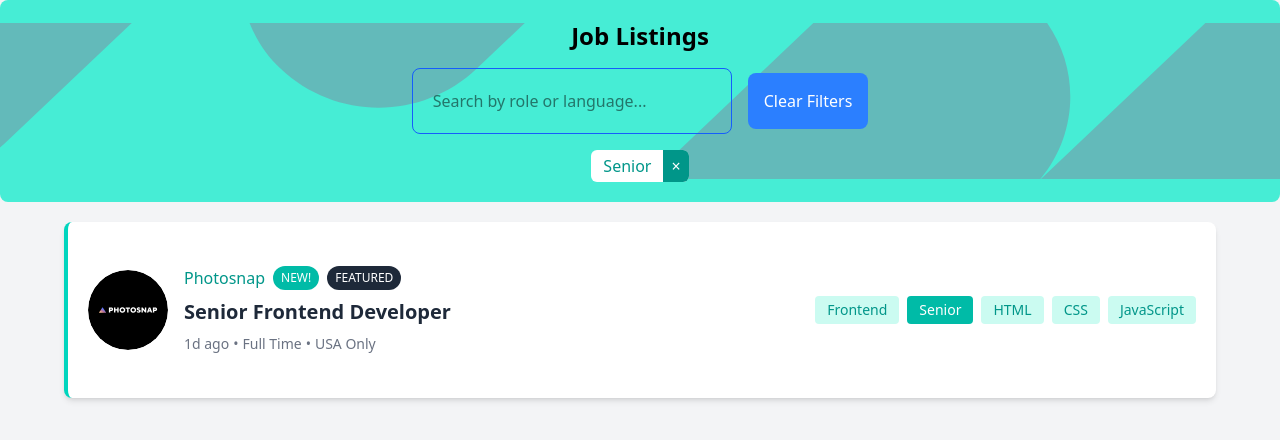
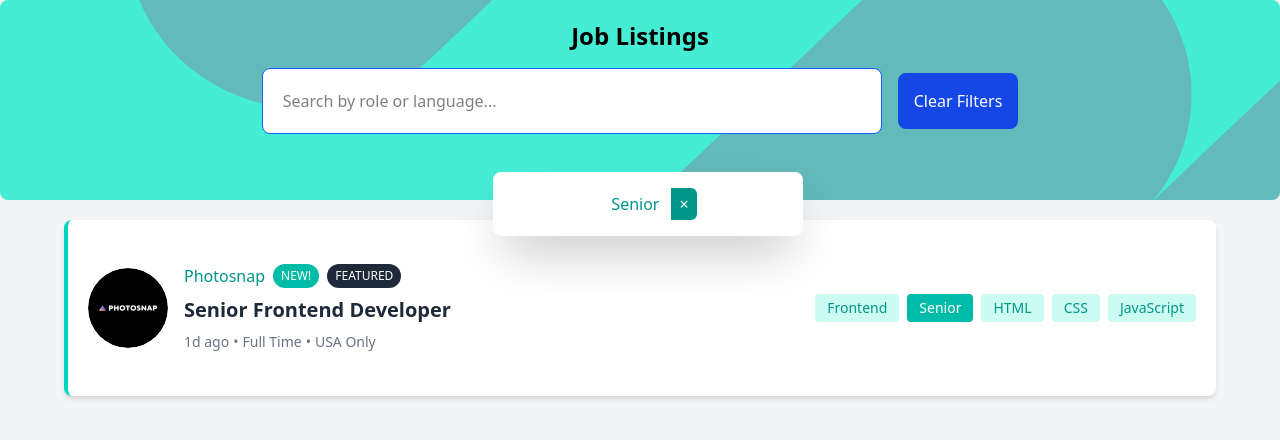
Before and after one commit to RivoltaAlpha/listing-react-hooks, a React (Vite) app: page / in a window 1280 px wide. Both pictures are taken after a click on the button "Senior". Shown: the top 440 px of the page. Built offline with nearby package versions, Linux system fonts and the light colour scheme.

Commit message:
improve styling and layout; enhance filter button and active filters display

```diff
--- a/src/Components/Header.tsx
+++ b/src/Components/Header.tsx
@@ -16,31 +16,34 @@ const Header = ({ searchTerm, setSearchTerm, selectedFilters, removeFilter,clear
         return Object.values(selectedFilters).some(filters => filters.length > 0) || searchTerm !== '';
     };
 
-
-
   return (
         <header
-        className="bg-teal-300 text-center py-5 px-5 rounded-lg relative overflow-hidden"
+        className="bg-teal-300 text-center py-5 px-5 rounded-lg relative"
         style={{
             backgroundImage: "url('./images/bg-header-desktop.svg')",
             backgroundRepeat: 'no-repeat',
-            backgroundPosition: 'center'
+            backgroundPosition: 'center',
+            backgroundSize: 'cover',
+            minHeight: '200px',
+            height: ''
+
         }}
         >
       <div className="relative z-10">
         <h1 className="text-2xl font-bold text-black mb-4">Job Listings</h1>
-        <div className="flex flex-col md:flex-row items-center justify-center gap-4">
+        <div className="flex flex-col md:flex-row items-center justify-center gap-4 ">
           <input
             type="text"
             value={searchTerm}
             onChange={(e) => setSearchTerm(e.target.value)}
             placeholder="Search by role or language..."
-            className="px-5 py-5 border border-blue-600 rounded-lg w-full md:w-80 mb-4 md:mb-0"
+            className="px-5 py-5 border bg-white border-blue-600 rounded-lg  lg:w-1/2 md:w-80 mb-4 md:mb-0"
           />
           {hasActiveFilters() && (
             <button
+              type='button'
               onClick={clearAllFilters}
-              className="px-4 py-4 bg-blue-500 text-white rounded-lg hover:bg-cyan-400 transition-colors"
+              className="px-4 py-4 bg-blue-700 text-white rounded-lg hover:bg-cyan-900 transition-colors"
             >
               Clear Filters
             </button>
@@ -49,11 +52,12 @@ const Header = ({ searchTerm, setSearchTerm, selectedFilters, removeFilter,clear
 
         {/* Active Filters */}
         {getAllActiveFilters().length > 0 && (
-          <div className="mt-4 flex flex-wrap justify-center gap-2">
+          <div className="m-2 flex flex-wrap justify-center gap-2 bg-white p-4 rounded-lg absolute lg:w-1/4 md:w-80 top-36 left-1/2 transform -translate-x-1/2 shadow-2xl">
             {getAllActiveFilters().map(({ tag, category }) => (
               <div key={`${category}-${tag}`} className="flex items-center bg-white rounded-md overflow-hidden">
                 <span className="px-3 py-1 text-teal-600 font-medium">{tag}</span>
                 <button
+                  type='button'
                   onClick={() => removeFilter(tag, category)}
                   className="px-2 py-1 bg-teal-600 text-white hover:bg-teal-700 transition-colors"
                 >
```
